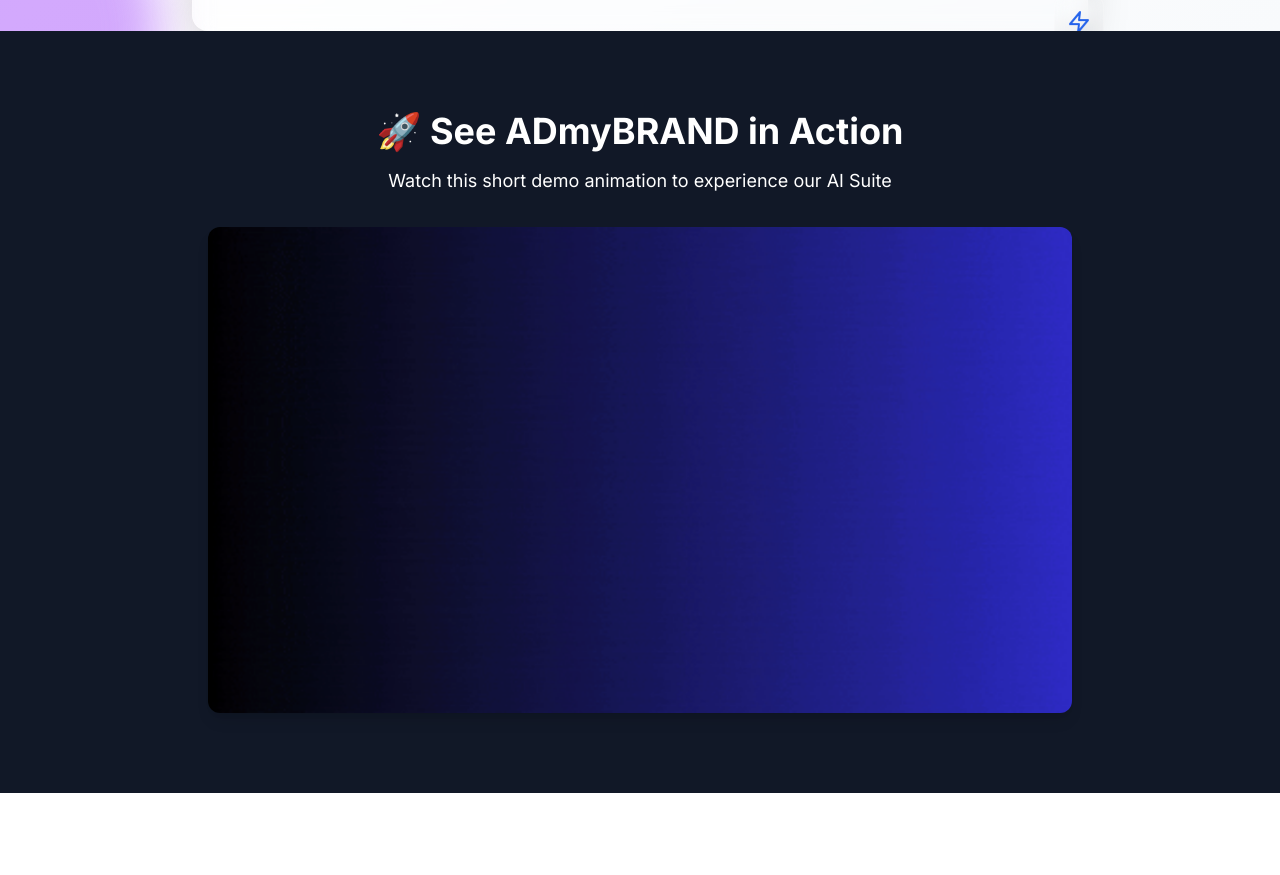
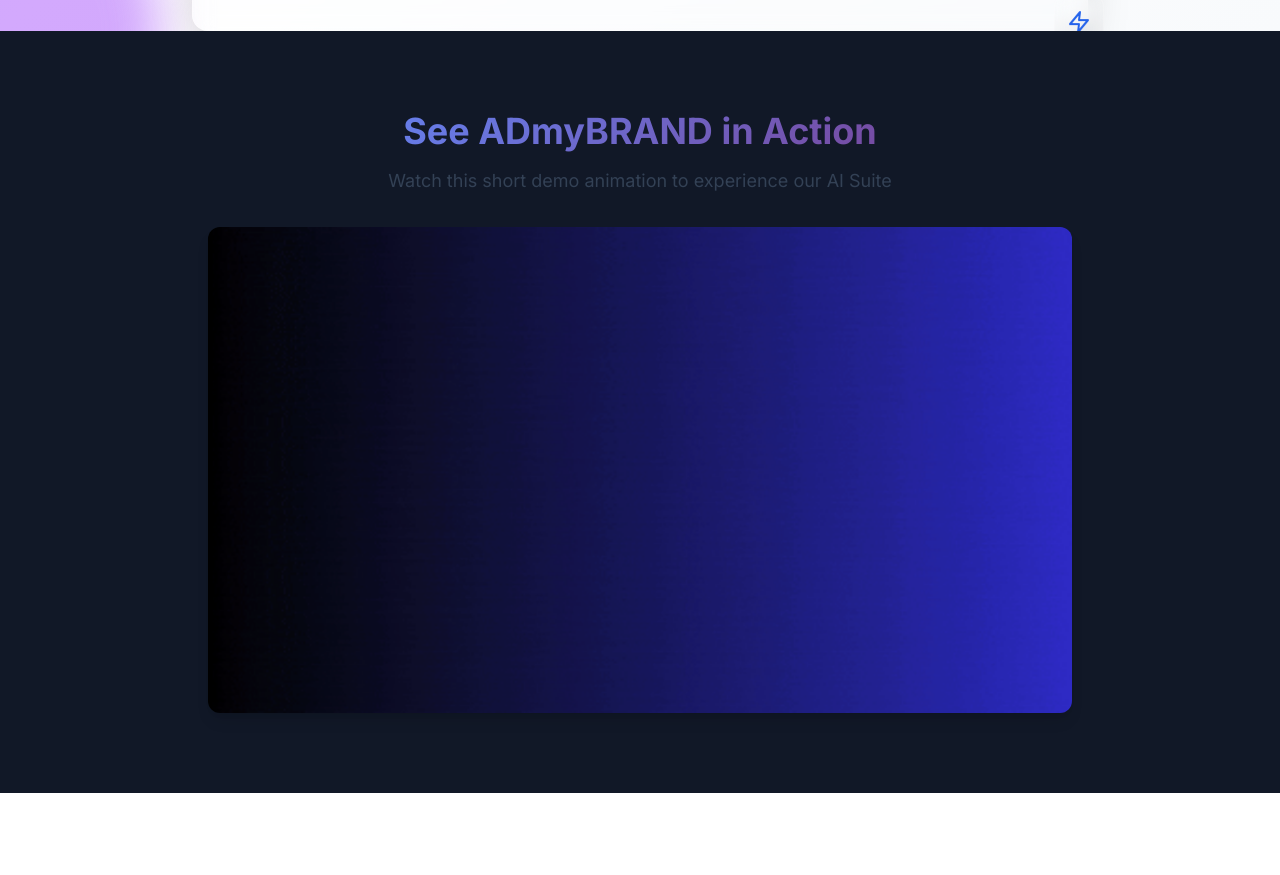
Before and after one commit to subh-775/admybrand-ai-suite, a Next.js app: page / in a window 1280 px wide. Shown: the part 1041-1916 px from the top of the page. Built offline with nearby package versions, Linux system fonts and the light colour scheme.

Commit message:
demosection updated

```diff
--- a/components/DemoSection.tsx
+++ b/components/DemoSection.tsx
@@ -9,8 +9,10 @@
       className="py-20 bg-gray-900 text-white dark:bg-gray-900 dark:text-white text-center"
     >
       <div className="max-w-4xl mx-auto px-4">
-        <h2 className="text-3xl md:text-4xl font-bold mb-4">🚀 See ADmyBRAND in Action</h2>
-        <p className="text-lg mb-8">
+        <h2 className="text-3xl md:text-4xl font-bold mb-4">
+          <span className="gradient-text dark:gradient-text-dark">See ADmyBRAND in Action</span>
+        </h2>
+        <p className="text-lg mb-8 text-secondary-700 dark:text-gray-300">
           Watch this short demo animation to experience our AI Suite
         </p>
         <img
```
